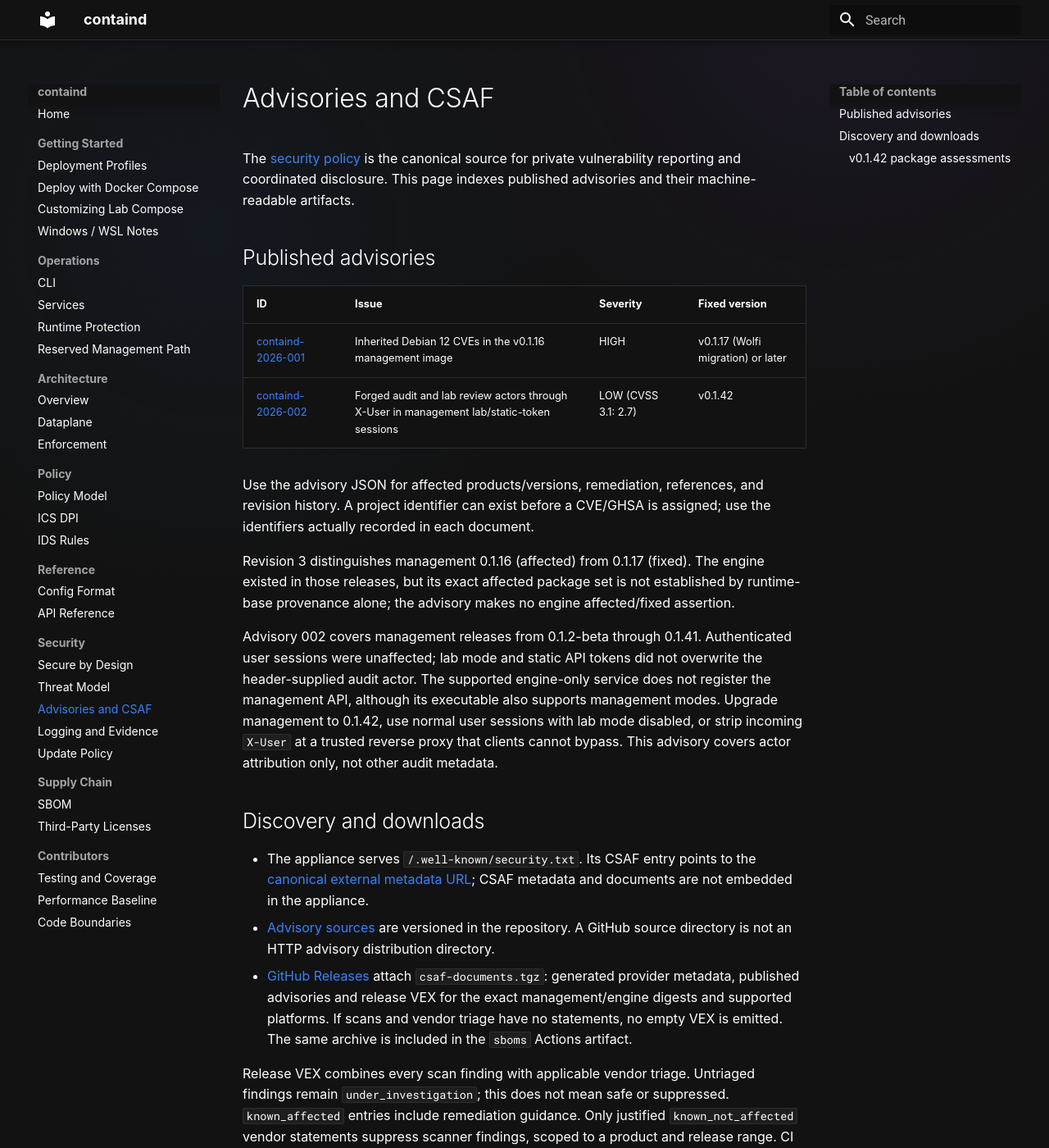
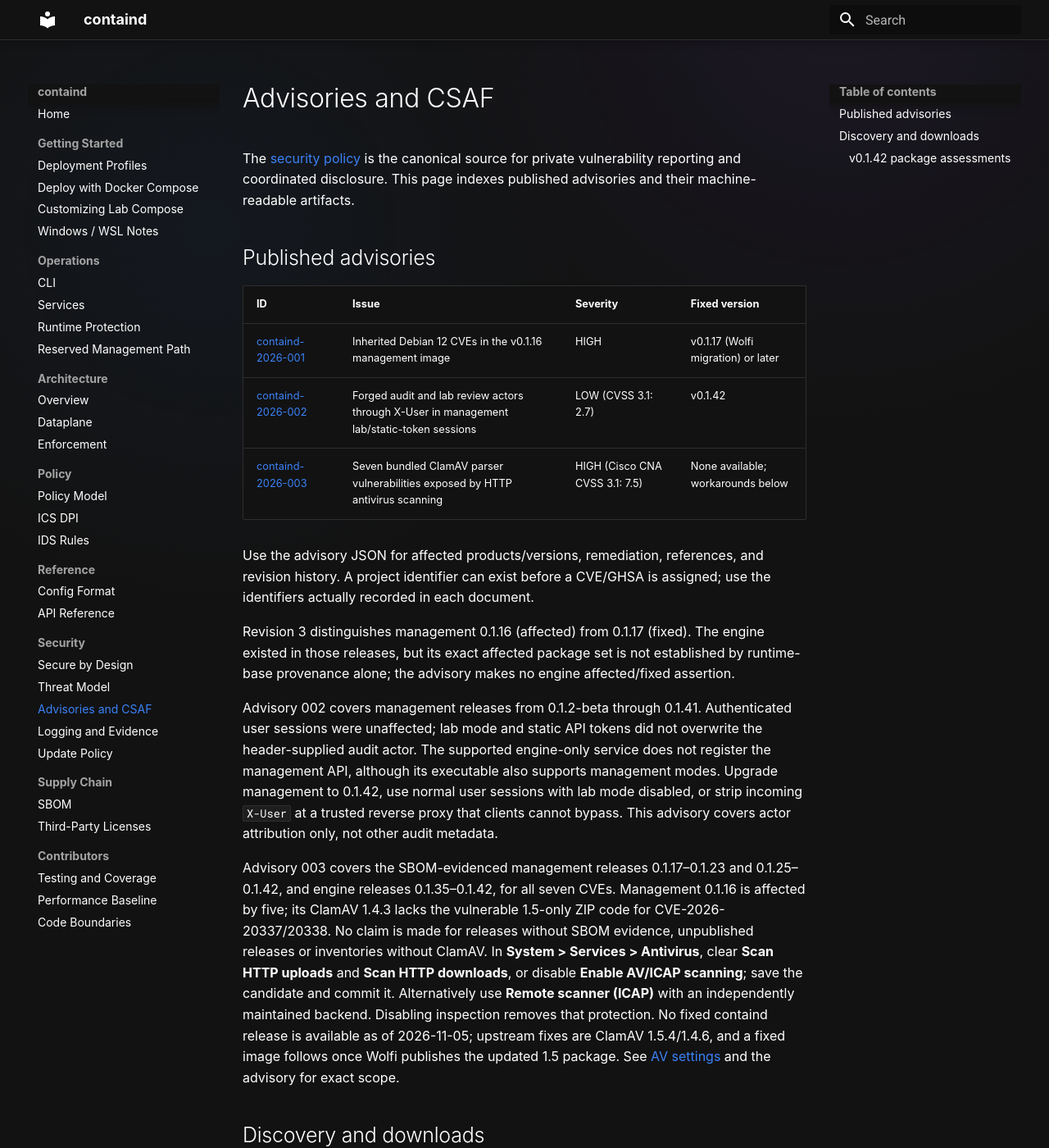
Before and after one commit to tonylturner/containd, an MkDocs documentation site: the page built from docs/mkdocs/advisories.md, in a window 1280 px wide and 1400 px high. Shown: the whole window at 82% size. Built offline with MkDocs 1.6.1 and Material for MkDocs 9.7.7, drawn with Linux system fonts in a browser that asks for light colours.

Commit message:
Publish bundled ClamAV parser vulnerability advisory

```diff
--- a/docs/mkdocs/advisories.md
+++ b/docs/mkdocs/advisories.md
@@ -11,6 +11,7 @@
 | --- | --- | --- | --- |
 | [containd-2026-001](https://github.com/tonylturner/containd/blob/main/security/csaf/advisories/containd-2026-001.json) | Inherited Debian 12 CVEs in the v0.1.16 management image | HIGH | v0.1.17 (Wolfi migration) or later |
 | [containd-2026-002](https://github.com/tonylturner/containd/blob/main/security/csaf/advisories/containd-2026-002.json) | Forged audit and lab review actors through X-User in management lab/static-token sessions | LOW (CVSS 3.1: 2.7) | v0.1.42 |
+| [containd-2026-003](https://github.com/tonylturner/containd/blob/main/security/csaf/advisories/containd-2026-003.json) | Seven bundled ClamAV parser vulnerabilities exposed by HTTP antivirus scanning | HIGH (Cisco CNA CVSS 3.1: 7.5) | None available; workarounds below |
 
 Use the advisory JSON for affected products/versions, remediation, references,
 and revision history. A project identifier can exist before a CVE/GHSA is
@@ -29,6 +30,19 @@
 mode disabled, or strip incoming `X-User` at a trusted reverse proxy that clients
 cannot bypass. This advisory covers actor attribution only, not other audit
 metadata.
+
+Advisory 003 covers the SBOM-evidenced management releases 0.1.17–0.1.23 and
+0.1.25–0.1.42, and engine releases 0.1.35–0.1.42, for all seven CVEs.
+Management 0.1.16 is affected by five; its ClamAV 1.4.3 lacks the vulnerable
+1.5-only ZIP code for CVE-2026-20337/20338. No claim is made for releases without
+SBOM evidence, unpublished releases or inventories without ClamAV.
+In **System > Services > Antivirus**, clear **Scan HTTP uploads** and
+**Scan HTTP downloads**, or disable **Enable AV/ICAP scanning**; save the
+candidate and commit it. Alternatively use **Remote scanner (ICAP)** with an
+independently maintained backend. Disabling inspection removes that protection.
+No fixed containd release is available as of 2026-11-05; upstream fixes are
+ClamAV 1.5.4/1.4.6, and a fixed image follows once Wolfi publishes the updated
+1.5 package. See [AV settings](services.md#av) and the advisory for exact scope.
 
 ## Discovery and downloads
 
```
Also changed, not shown: SECURITY.md (+1 -0 lines), CHANGELOG.md, 1 other file.
